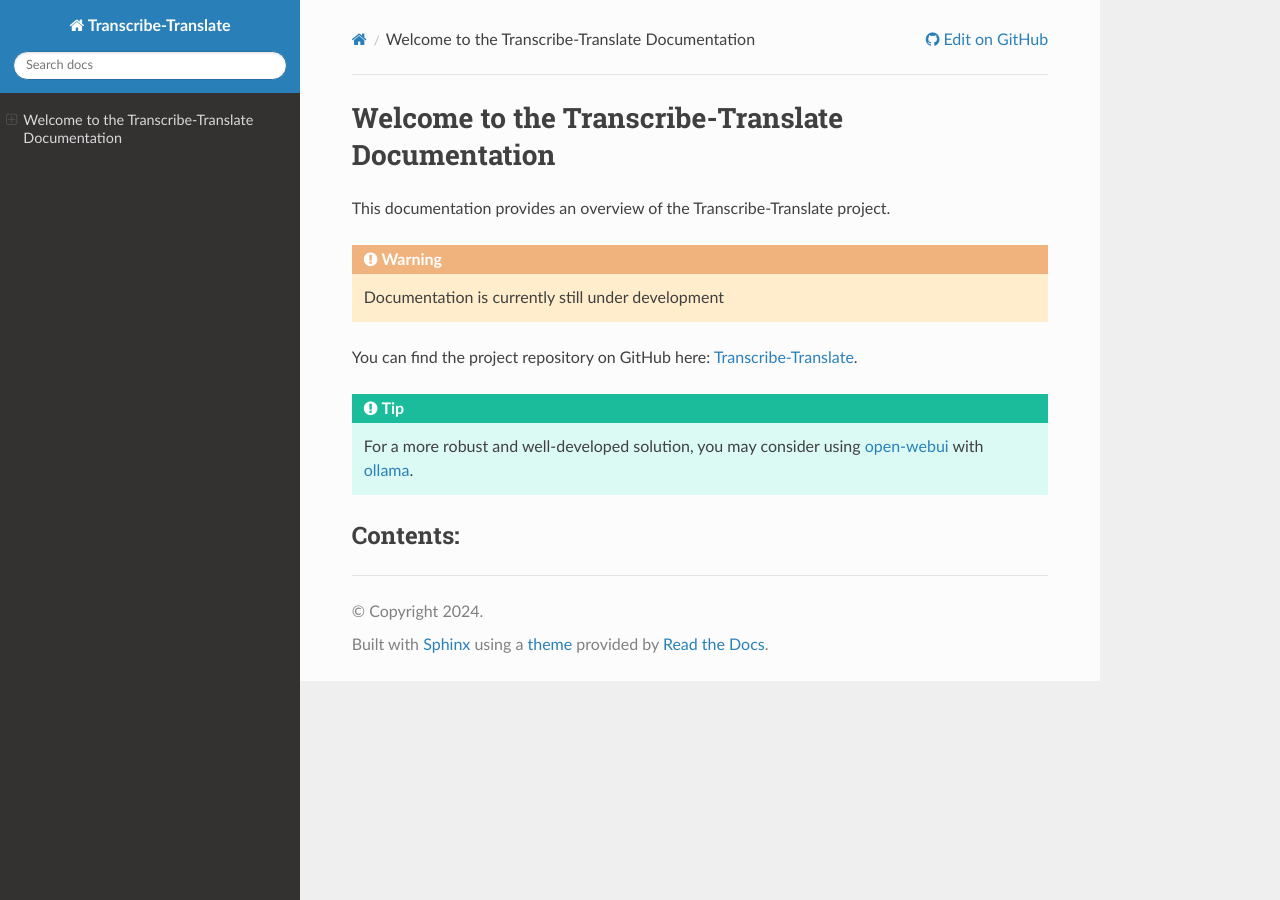
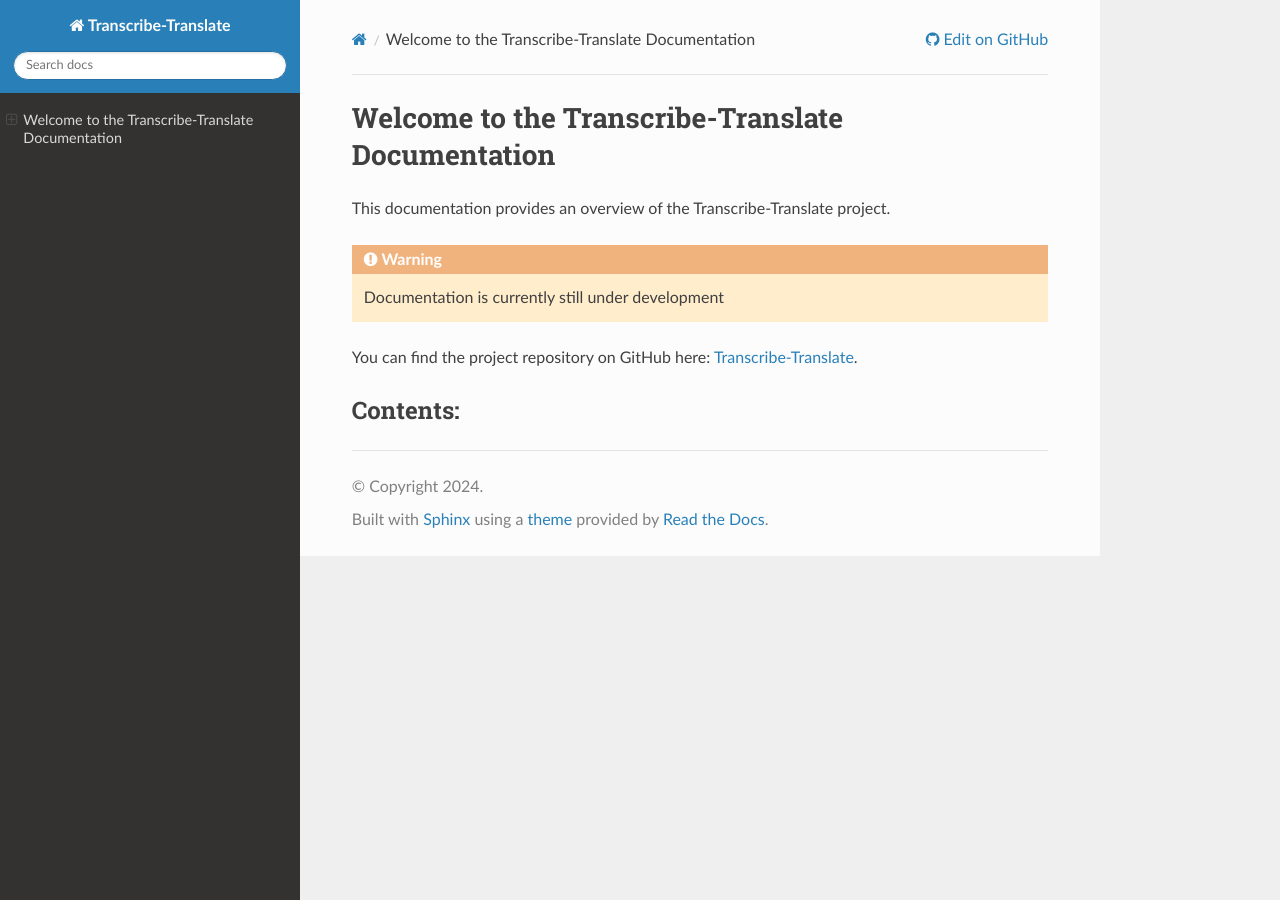
Before and after one commit to NotYuSheng/Transcribe-Translate, a Sphinx documentation site: the page built from doc/index.rst, in a window 1280 px wide. Built offline with Sphinx 7.4.7 and the Read the Docs theme 2.0.0, drawn with Linux system fonts in a browser that asks for light colours; pages that are not in the unit, such as notebooks, are missing from menus.

Commit message:
Update index.rst

```diff
--- a/doc/index.rst
+++ b/doc/index.rst
@@ -7,9 +7,6 @@
    Documentation is currently still under development
 
 You can find the project repository on GitHub here: `Transcribe-Translate <https://github.com/NotYuSheng/Transcribe-Translate>`_.
-
-.. tip::
-   For a more robust and well-developed solution, you may consider using `open-webui <https://github.com/open-webui/open-webui>`_ with `ollama <https://github.com/ollama/ollama>`_.
 
 Contents:
 ----------
```
